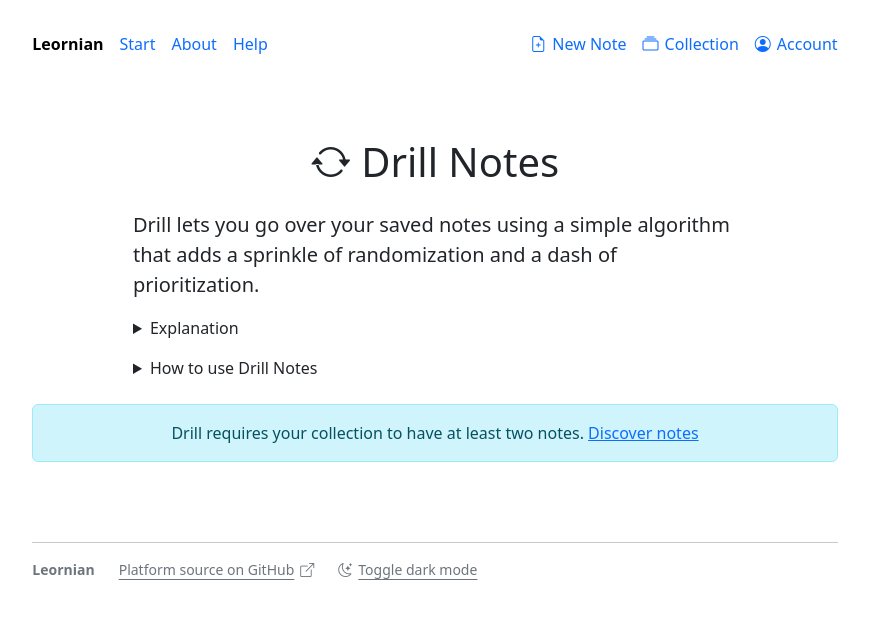
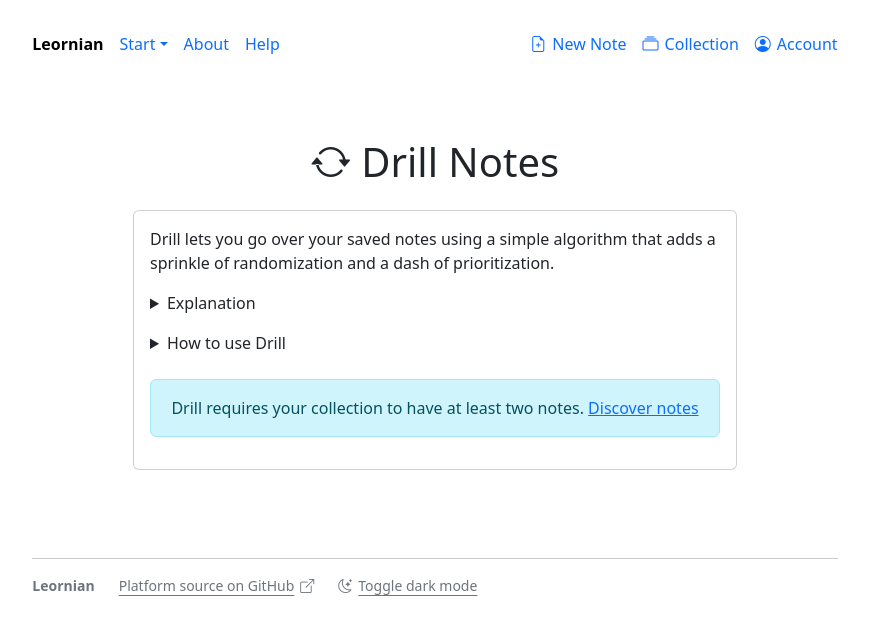
Before and after one commit to djramones/leornian, a Django app: page /drill/ in a window 1280 px wide. Shown: the top 635 px of the page, without its empty margins (205-1074 px from the left). Run offline with Django 4.2, Linux system fonts and the light colour scheme; the visitor is signed in with stand-in values (Sample User, id 1); data that the repository does not hold is empty; some libraries are stand-ins or nearby versions.

Commit message:
UI tweaks

```diff
--- a/notes/templates/notes/discover.html
+++ b/notes/templates/notes/discover.html
@@ -36,4 +36,9 @@
         <p><a href="{% url 'notes:discover' %}">Try again</a></p>
     </div>
 {% endif %}
+{% if not user.is_authenticated %}
+    <section class="text-center text-secondary mt-3">
+        You can save notes into your own collection, and more, with an account. <a class="link-secondary" href="{% url 'leornian-register' %}">Sign up</a> (or <a class="link-secondary" href="{% url 'login' %}">log in</a>).
+    </section>
+{% endif %}
 {% endblock %}
--- a/notes/templates/notes/drill.html
+++ b/notes/templates/notes/drill.html
@@ -6,8 +6,9 @@
 <h1 class="text-center mb-4"><i class="bi-arrow-repeat"></i> Drill Notes</h1>
 
 {% if request.method == 'GET' %}
-    <div class="col-lg-9 mx-auto mb-4">
-        <p class="fs-5">Drill lets you go over your saved notes using a simple algorithm that adds a sprinkle of randomization and a dash of prioritization.</p>
+    <div class="card col-lg-9 mx-auto mb-4">
+        <div class="card-body">
+            <p>Drill lets you go over your saved notes using a simple algorithm that adds a sprinkle of randomization and a dash of prioritization.</p>
             <details class="mb-3">
                 <summary>Explanation</summary>
                 <p class="mt-3">The idea is that with a little bit of chaos, you invite serendipity so that you can see your notes in a fresh light, and hopefully make creative connections.</p>
@@ -17,7 +18,7 @@
                 <p>Note that this system is based on the idea of learning by <a class="icon-link" href="https://en.wikipedia.org/wiki/Spaced_repetition">spaced repetition <i class="bi-box-arrow-up-right"></i></a>, but it is not very sophisticated. If you need a more well-developed tool that is better guaranteed to aid in learning (especially memorization tasks), consider using <a class="icon-link" href="https://apps.ankiweb.net/">Anki <i class="bi-box-arrow-up-right"></i></a> or <a class="icon-link" href="https://en.wikipedia.org/wiki/SuperMemo">SuperMemo <i class="bi-box-arrow-up-right"></i></a> instead.</p>
             </details>
             <details>
-            <summary>How to use Drill Notes</summary>
+                <summary>How to use Drill</summary>
                 <ul class="mt-3">
                     <li>Press <code>Begin Drill</code> to start drawing notes from your collection.</li>
                     <li>You will be presented with a note. Enjoy reviewing it. Meditate on it, if you must.</li>
@@ -26,8 +27,7 @@
                     <li>If the presented note is in promoted status, you can choose to demote it before moving on (<code>Demote and Next</code>) to revert it to regular priority.</li>
                 </ul>
             </details>
-    </div>
-    <div class="text-center">
+            <div class="text-center mt-4">
                 {% if disable_begin %}
                     <div class="alert alert-info text-center">
                         Drill requires your collection to have at least two notes.
@@ -41,6 +41,8 @@
                         </button>
                     </form>
                 {% endif %}
+            </div>
+        </div>
     </div>
 {% elif request.method == 'POST' %}
     {% if error %}
--- a/templates/base.html
+++ b/templates/base.html
@@ -19,15 +19,40 @@
                     </a>
                 </li>
                 {% if user.is_authenticated %}
-                <li class="nav-item">
-                    <a class="nav-link {% if url_name == 'home' %}active{% endif %}" href="{% url 'home' %}">Start</a>
-                </li>
+                    <li class="nav-item dropdown">
+                        <a class="nav-link dropdown-toggle" href="#" role="button" data-bs-toggle="dropdown" aria-expanded="false">Start</a>
+                        <ul class="dropdown-menu shadow">
+                            <li>
+                                <a class="dropdown-item" href="{% url 'home' %}">
+                                    <i class="bi-house"></i> Home
+                                </a>
+                            </li>
+                            <li>
+                                <a class="dropdown-item" href="{% url 'notes:discover' %}">
+                                    <i class="bi-binoculars"></i> Discover
+                                </a>
+                            </li>
+                            <li>
+                                <a class="dropdown-item" href="{% url 'notes:drill' %}">
+                                    <i class="bi-arrow-repeat"></i> Drill
+                                </a>
+                            </li>
+                            {% if user.is_staff %}
+                                <li><hr class="dropdown-divider"></li>
+                                <li>
+                                    <a class="dropdown-item" href="{% url 'support:message-list' %}">
+                                        Support Messages
+                                    </a>
+                                </li>
+                            {% endif %}
+                        </ul>
+                    </li>
                 {% endif %}
                 <li class="nav-item">
                     <a class="nav-link" href="#">About</a>
                 </li>
                 <li class="nav-item me-auto">
-                    <a class="nav-link" href="{% url 'help' %}">Help</a>
+                    <a class="nav-link {% if url_name == 'help' %}active{% endif %}" href="{% url 'help' %}">Help</a>
                 </li>
 
                 {% if user.is_authenticated %}
```
Also changed, not shown: leornian/tests.py (+8 -3 lines). Lines whose indentation alone changed are shown as unchanged.
